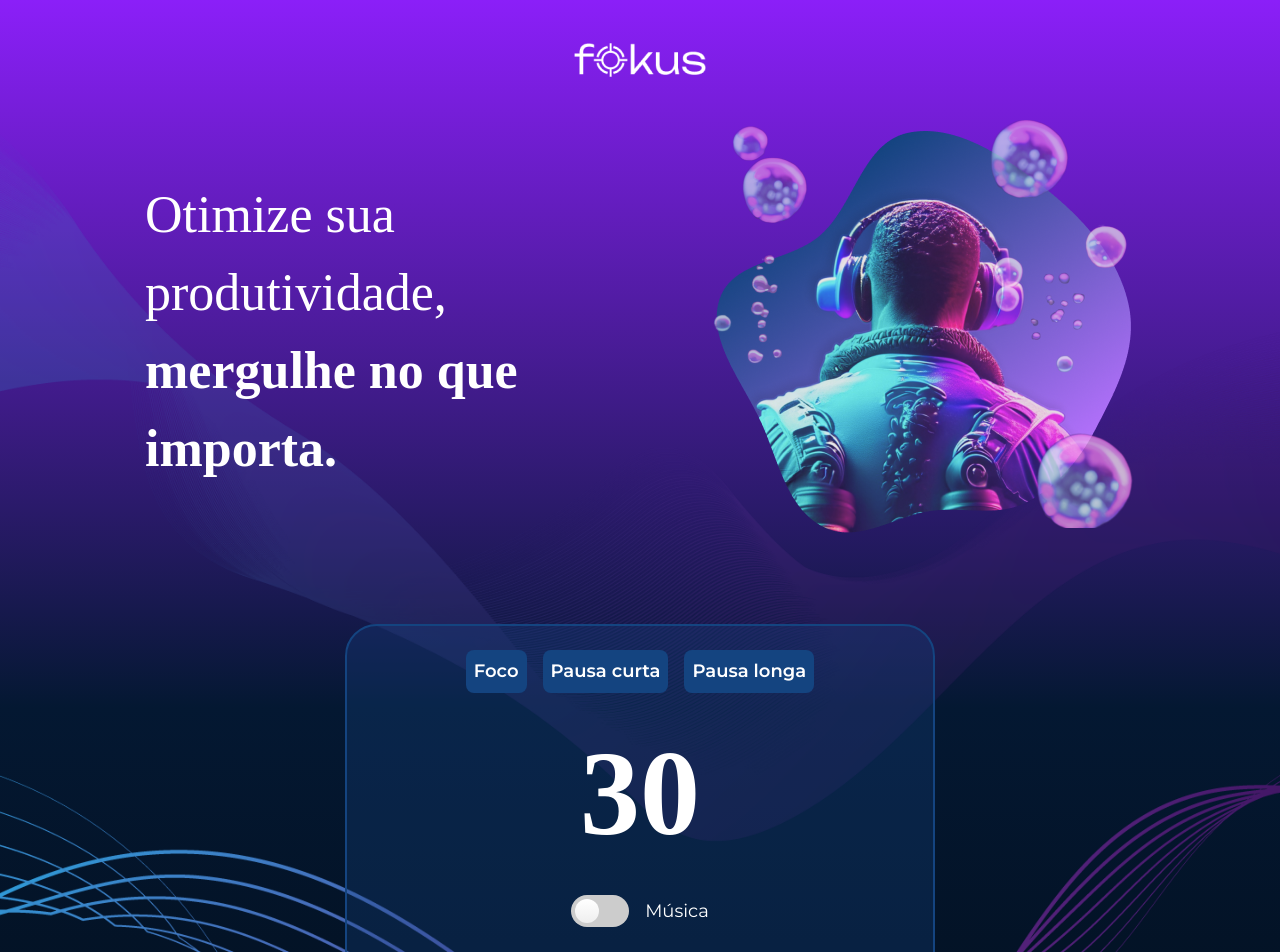
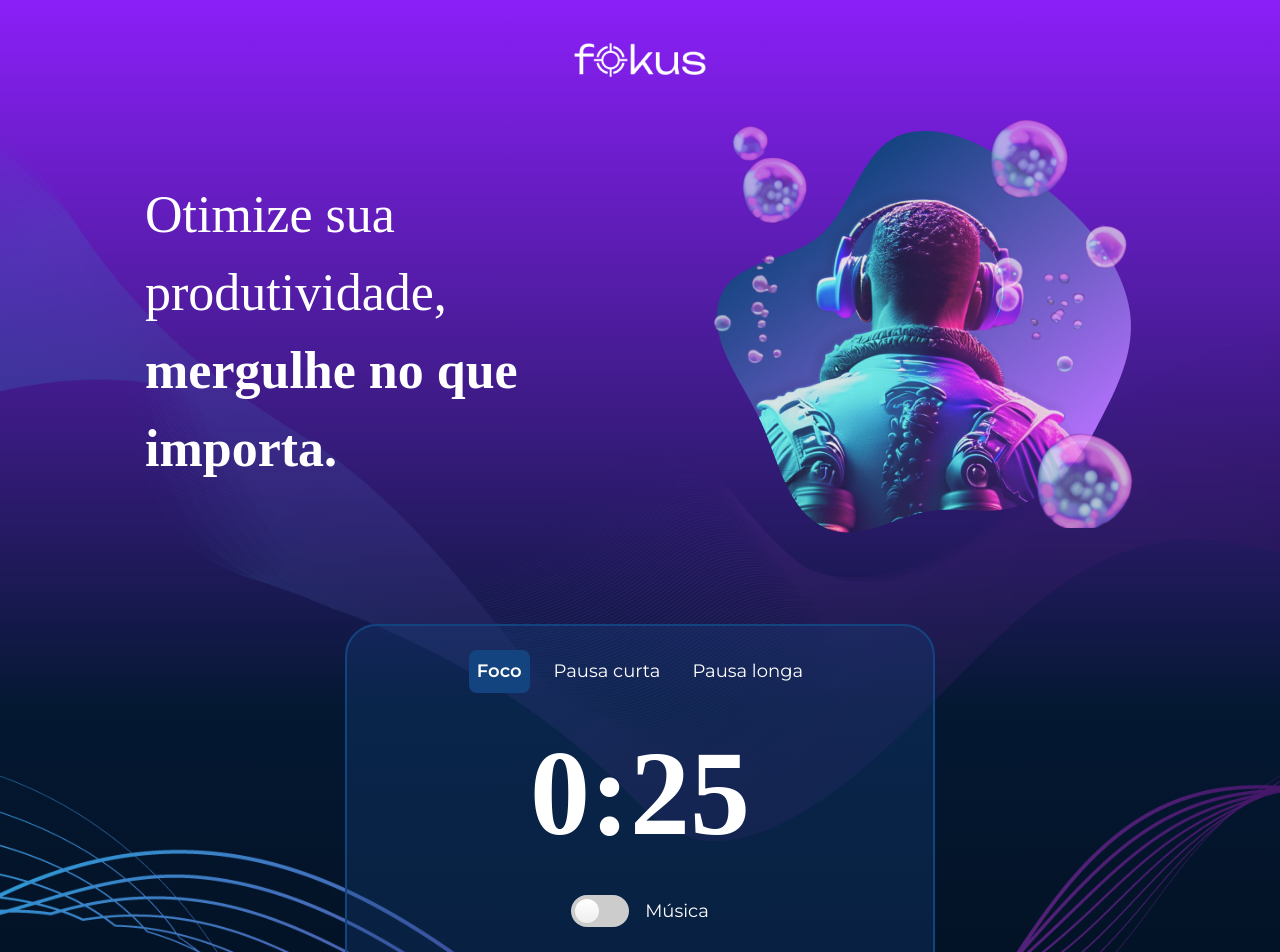
Before and after one commit to NeiltonSeguins/4487-fokus, a React (Vite) app: page / in a window 1280 px wide. Shown: the top 952 px of the page. Built offline with nearby package versions, Linux system fonts and the light colour scheme; a web font is replaced by a local one.

Commit message:
feat: cria a lógica de contagem do cronometro e também alterna os modos.

```diff
--- a/src/components/Cronometro/BotaoCronometro/index.jsx
+++ b/src/components/Cronometro/BotaoCronometro/index.jsx
@@ -1,17 +1,20 @@
 import styles from "./styles.module.css";
 import play_arrowImg from "/src/assets/imgs/play_arrow.png";
 import pauseImg from "/src/assets/imgs/pause.png";
-import audioPlaySom from "/src/assets/sons/play.wav";
-import audioPauseSom from "/src/assets/sons/pause.mp3";
 
-
-export default function BotaoCronometro() {
+const BotaoCronometro = ({ emExecucao, onClick }) => {
   return (
     <div className={styles["cronometer__primary-button-wrapper"]}>
-      <button className={styles["cronometer__primary-button"]}>
-        <img className={styles["cronometer__primary-button-icon"]} src={play_arrowImg} alt="" />
-        <span>Começar</span>
+      <button className={styles["cronometer__primary-button"]} onClick={onClick}>
+        <img
+          className={styles["cronometer__primary-button-icon"]}
+          src={emExecucao ? pauseImg : play_arrowImg}
+          alt=""
+        />
+        <span>{emExecucao ? "Pausar" : "Começar"}</span>
       </button>
     </div>
   );
-}
+};
+
+export default BotaoCronometro;
--- a/src/components/Cronometro/BotoesModos/BotaoModo/index.jsx
+++ b/src/components/Cronometro/BotoesModos/BotaoModo/index.jsx
@@ -1,11 +1,10 @@
 import styles from "./styles.module.css";
-export default function BotaoModo({ children }) {
+
+export default function BotaoModo({ children, ativo, onClick }) {
   return (
     <button
-      className={`
-        ${styles["cronometer-modes__button"]}
-        ${styles["cronometer-modes__button--active"]}
-      `}
+      className={`${styles["cronometer-modes__button"]} ${ativo ? styles["cronometer-modes__button--active"] : ""}`}
+      onClick={onClick}
     >
       {children}
     </button>
--- a/src/components/Cronometro/BotoesModos/index.jsx
+++ b/src/components/Cronometro/BotoesModos/index.jsx
@@ -2,35 +2,21 @@ import styles from "./styles.module.css";
 
 import BotaoModo from "./BotaoModo";
 
-export default function BotoesModos() {
-  const modo = [
-    {
-      id: "foco",
-      nome: "Foco",
-      frase: ["Otimize sua produtividade,", "mergulhe no que importa."],
-      tempoInicialEmSegundos: 25,
-    },
-    {
-      id: "pausa_curta",
-      nome: "Pausa curta",
-      frase: ["Que tal dar uma respirada?", "Faça uma pausa curta"],
-      tempoInicialEmSegundos: 5,
-    },
-    {
-      id: "pausa_longa",
-      nome: "Pausa longa",
-      frase: ["Hora de voltar a superfície", "Faça uma pausa longa."],
-      tempoInicialEmSegundos: 15,
-    },
-  ];
-
+const BotoesModos = ({ modos, modoAtual, onModoSelecionado }) => {
   return (
     <ul className={styles["cronometer-modes"]}>
-      {modo.map((m) => (
+      {modos.map((m) => (
         <li key={m.id}>
-          <BotaoModo>{m.nome}</BotaoModo>
+          <BotaoModo
+            ativo={m.id === modoAtual.id} // Define se o botão está ativo
+            onClick={() => onModoSelecionado(m)} // Altera o modo selecionado
+          >
+            {m.nome}
+          </BotaoModo>
         </li>
       ))}
     </ul>
   );
-}
+};
+
+export default BotoesModos;
--- a/src/components/Cronometro/Timer/index.jsx
+++ b/src/components/Cronometro/Timer/index.jsx
@@ -1,5 +1,12 @@
 import styles from "./styles.module.css";
 
-export default function Timer() {
-  return <div className={styles["cronometer-timer"]}>30</div>;
+export default function Timer({ tempoRestante }) {
+  const minutos = Math.floor(tempoRestante / 60);
+  const segundos = tempoRestante % 60;
+
+  return (
+    <div className={styles["cronometer-timer"]}>
+      {minutos}:{segundos < 10 ? `0${segundos}` : segundos}
+    </div>
+  );
 }
--- a/src/components/Cronometro/index.jsx
+++ b/src/components/Cronometro/index.jsx
@@ -4,14 +4,71 @@ import BotoesModos from "./BotoesModos";
 import Timer from "./Timer";
 import SwitchMusica from "./SwitchMusica";
 import BotaoCronometro from "./BotaoCronometro";
+import { useEffect, useState } from "react";
+
+const modos = [
+  {
+    id: "foco",
+    nome: "Foco",
+    duracao: 25, // em minutos
+  },
+  {
+    id: "pausa_curta",
+    nome: "Pausa curta",
+    duracao: 5, // em minutos
+  },
+  {
+    id: "pausa_longa",
+    nome: "Pausa longa",
+    duracao: 15, // em minutos
+  },
+];
 
 export default function Cronometro() {
+  // Estado para controlar o modo atual e o tempo restante
+  const [modoAtual, setModoAtual] = useState(modos[0]);
+  const [tempoRestante, setTempoRestante] = useState(modoAtual.duracao);
+  const [emExecucao, setEmExecucao] = useState(false); // Para saber se o cronômetro está rodando
+
+  useEffect(() => {
+    let intervalo;
+
+    if (emExecucao && tempoRestante > 0) {
+      intervalo = setInterval(() => {
+        setTempoRestante((prev) => prev - 1);
+      }, 1000);
+    } else if (tempoRestante === 0) {
+      // Reseta o timer ao atingir 0 e muda de modo
+      setModoAtual((prev) => {
+        const modoAtualIndex = modos.findIndex((modo) => modo.id === prev.id);
+        const proximoModo = modos[(modoAtualIndex + 1) % modos.length]; // Avança para o próximo modo ou volta ao primeiro
+        setTempoRestante(proximoModo.duracao); // Reseta o tempo do novo modo
+        return proximoModo;
+      });
+      setEmExecucao(false); // Para o cronômetro automaticamente quando o tempo acabar
+    }
+
+    return () => clearInterval(intervalo);
+  }, [emExecucao, tempoRestante, modoAtual]);
+
+  // Função para iniciar/pausar o cronômetro
+  const alternarCronometro = () => {
+    setEmExecucao((prev) => !prev);
+  };
+
+  // Função para alternar entre os modos
+  const selecionarModo = (novoModo) => {
+    setModoAtual(novoModo);
+    setTempoRestante(novoModo.duracao);
+    setEmExecucao(false);
+  };
+
   return (
     <div className={styles["cronometer"]}>
-      <BotoesModos />
-      <Timer />
+      <BotoesModos modos={modos} modoAtual={modoAtual} onModoSelecionado={selecionarModo} />
+      <Timer tempoRestante={tempoRestante} />
       <SwitchMusica />
-      <BotaoCronometro />
+      <BotaoCronometro emExecucao={emExecucao} onClick={alternarCronometro} />
     </div>
   );
 }
```
